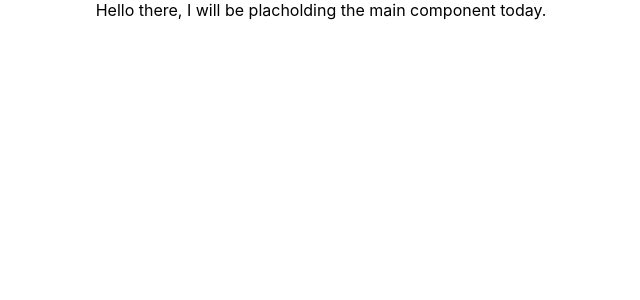
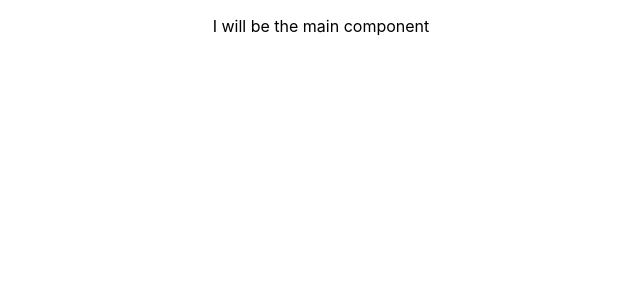
Before and after one commit to Proclus01/to-do-list, a React (Create React App) app: page / in a window 1280 px wide. Shown: the top 300 px of the page, without its empty margins (319-959 px from the left). Built offline with nearby package versions, Linux system fonts and the light colour scheme.

Commit message:
bind todolist to app.js

```diff
--- a/src/App.js
+++ b/src/App.js
@@ -1,9 +1,10 @@
 import './App.css';
+import ToDoList from './ToDoList.js';
 
 function App() {
   return (
     <div className="App">
-      Hello there, I will be placholding the main component today.
+      <ToDoList />
     </div>
   );
 }
--- a/src/ToDoList.js
+++ b/src/ToDoList.js
@@ -5,6 +5,7 @@ class ToDoList extends Component {
 
     // Has state that contains all the ToDos
     constructor(props) {
+        super(props);
         this.state = [
             {
                 // We need an id, and a value
```
